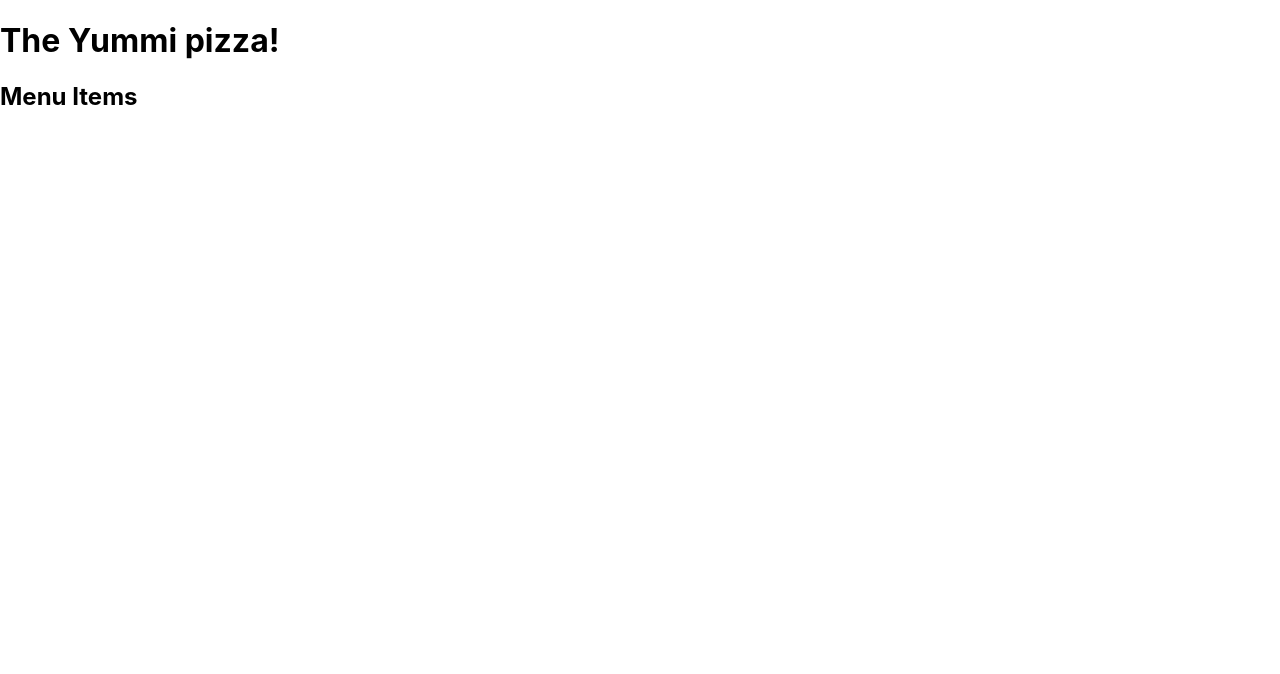
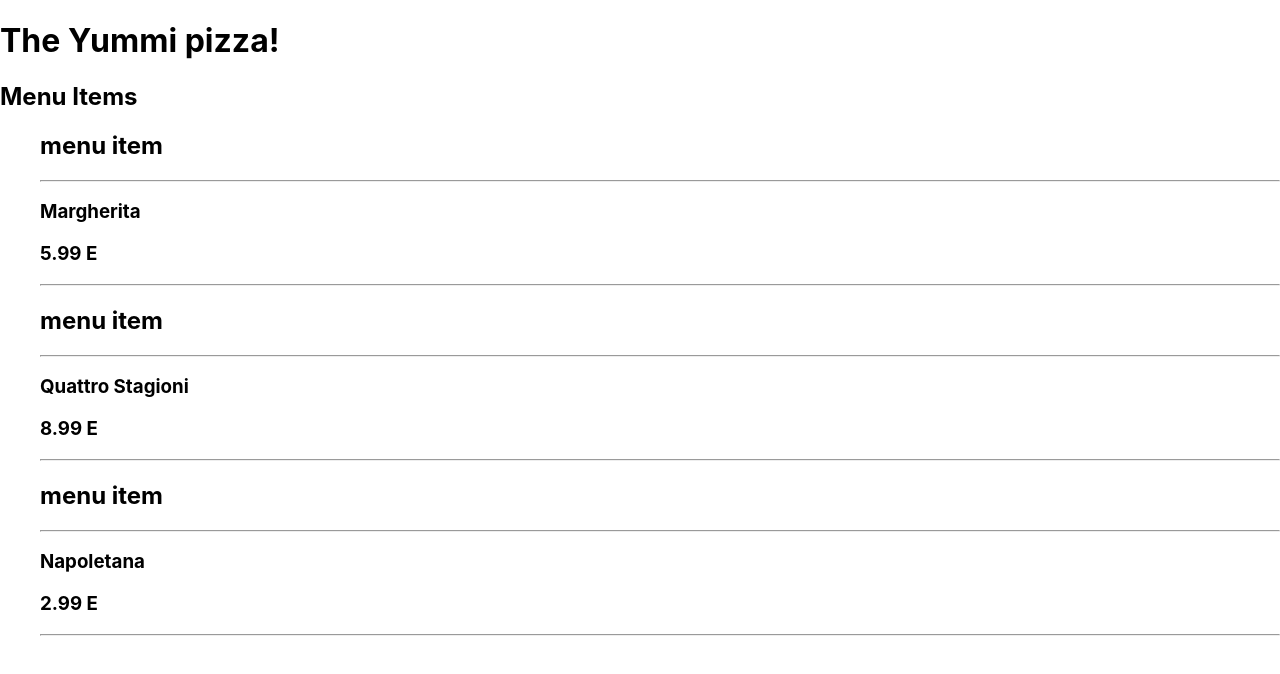
Before and after one commit to darjanDivkovic/typ-front, a React (Create React App) app in the folder the-yummi-pizza/: page / in a window 1280 px wide. Shown: the top 674 px of the page. Built offline with nearby package versions, Linux system fonts and the light colour scheme.

Commit message:
Created some simple menu components with dummy data, working oncart component rn

```diff
--- a/the-yummi-pizza/src/App.js
+++ b/the-yummi-pizza/src/App.js
@@ -1,13 +1,15 @@
 import React from 'react';
 import './App.css';
 
-import MenuItems from './components/MenuItems';
+import MenuItems from './components/menu/MenuItems';
+import Cart from './components/cart/Cart';
 
 function App() {
   return (
     <div className="App">
       <h1>The Yummi pizza!</h1>
       <MenuItems />
+
     </div>
   );
 }
--- a/the-yummi-pizza/src/components/MenuItems.js
+++ b/the-yummi-pizza/src/components/cart/Cart.js
@@ -1,10 +1,10 @@
 import React, { Component } from 'react'
 
-export default class MenuItems extends Component {
+export default class Cart extends Component {
     render() {
         return (
             <div>
-                <h2>Menu Items</h2>
+
             </div>
         )
     }
--- /dev/null
+++ b/the-yummi-pizza/src/components/menu/MenuItem.js
@@ -0,0 +1,16 @@
+import React, { Component } from 'react'
+
+export default class MenuItem extends Component {
+
+    render() {
+        return (
+            <div>
+                <h2>menu item</h2>
+                <hr></hr>
+                <h3>{this.props.name}</h3>
+                <h3>{this.props.price}</h3>
+                <hr></hr>
+            </div>
+        )
+    }
+}
--- /dev/null
+++ b/the-yummi-pizza/src/components/menu/MenuItems.js
@@ -0,0 +1,46 @@
+import React, { Component } from "react";
+
+import MenuItem from "./MenuItem";
+
+export default class MenuItems extends Component {
+  constructor(props) {
+    super(props);
+    this.state = {
+      menuItems: [
+        {
+          id: 1,
+          name: "Margherita",
+          price: "5.99 E",
+        },
+        {
+          id: 2,
+          name: "Quattro Stagioni",
+          price: "8.99 E",
+        },
+        {
+          id: 3,
+          name: "Napoletana",
+          price: "2.99 E",
+        },
+      ],
+    };
+  }
+
+  render() {
+    return (
+      <div>
+        <h2>Menu Items</h2>
+        <ul>
+          {
+          this.state.menuItems.map((pizza) => (
+            <MenuItem key={pizza.id}
+                      id={pizza.id}
+                      name={pizza.name}
+                      price={pizza.price}/>
+          ))
+          }
+        </ul>
+      </div>
+    );
+  }
+}
```
